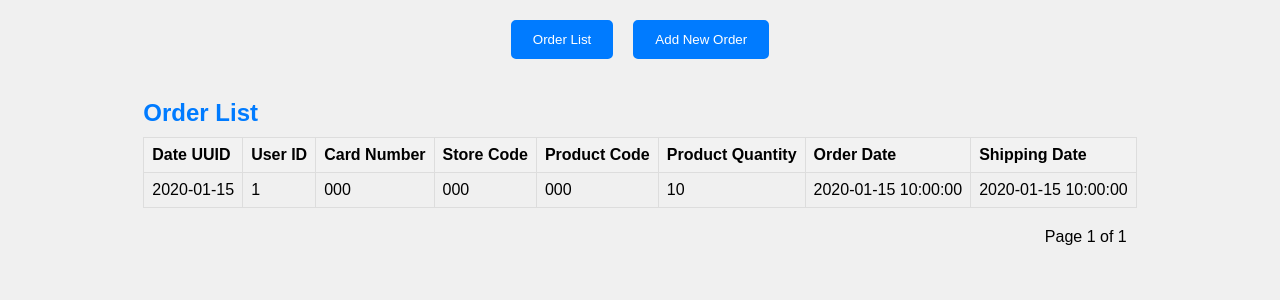
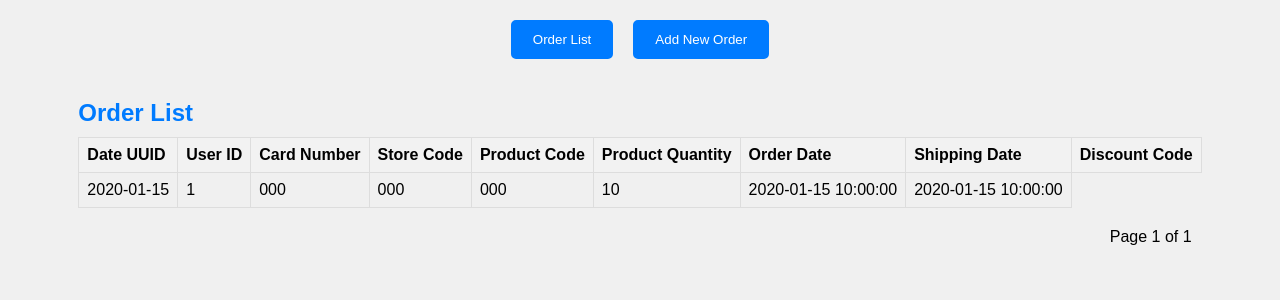
Before and after one commit to wlaa41/Web-App-DevOps-Project, a Flask app: page / in a window 1280 px wide. Shown: the part 48-348 px from the top of the page. Run offline with Flask 3, Linux system fonts and the light colour scheme; tables that the repository leaves empty hold one stand-in row (values such as "Sample post").

Commit message:
adds new feature for discount code

```diff
--- a/app.py
+++ b/app.py
@@ -44,6 +44,9 @@ class Order(Base):
     product_quantity = Column('Product Quantity', Integer)
     order_date = Column('Order Date', DateTime)
     shipping_date = Column('Shipping Date', DateTime)
+
+    # Add a new column for Discount Code
+    discount_code = Column('Discount Code', String)
 
 # define routes
 # route to display orders
--- a/templates/orders.html
+++ b/templates/orders.html
@@ -27,6 +27,8 @@
                         <th>Product Quantity</th>
                         <th>Order Date</th>
                         <th>Shipping Date</th>
+                        <!-- Add a new table header for the "Discount Code" column -->
+                        <th>Discount Code</th>
                     </tr>
                 </thead>
                 <tbody>
```
